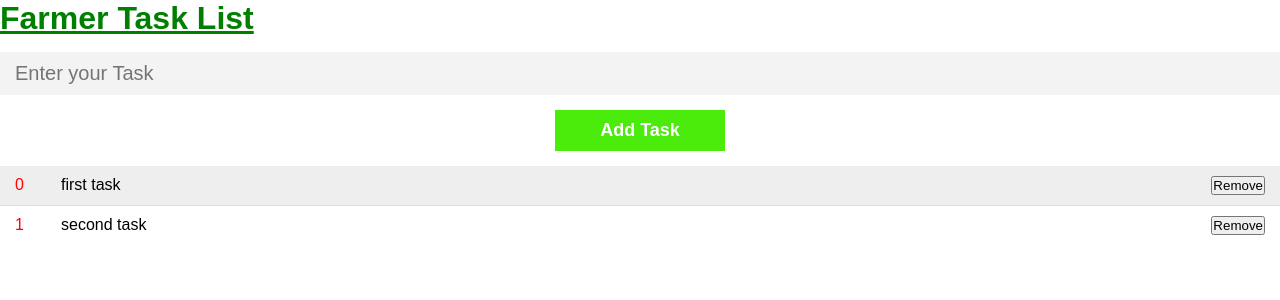
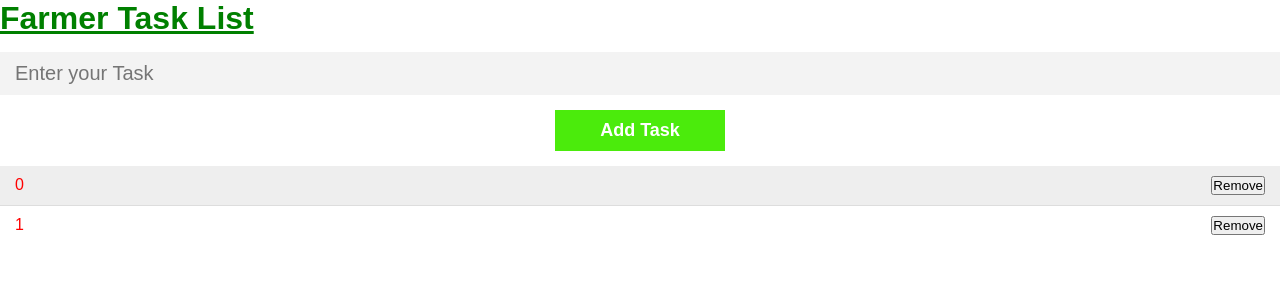
Before and after one commit to KeneelTech/Todolist-app-FrontEnd, an Angular app: page / in a window 1280 px wide. Shown: the top 300 px of the page. Built offline with nearby package versions, Linux system fonts and the light colour scheme.

Commit message:
Update todo.component.html

```diff
--- a/src/app/components/todo/todo.component.html
+++ b/src/app/components/todo/todo.component.html
@@ -1,5 +1,5 @@
 <div class="todos">
-    <form (submit)="addTodo()">
+    <form (submit)="addTask()">
         <input
         type="text"
         name="inputTodo"
@@ -16,6 +16,6 @@
 </div>
 <div class="todos" *ngFor="let todo of todos; let i =index;" class="todo{{ (todo.completed ? 'done' : '')}}">
         <div class="id">{{ i }}</div>
-        <div class="content" (click)="toggleDone(i)">{{ todo.content }}</div>
-        <button class="delete" (click)="deleteTodo(i)">Remove</button>
+        <div class="content" (click)="toggleDone(i)">{{ todo.task }}</div>
+        <button class="delete" (click)="deleteTask(i)">Remove</button>
     </div>
```
